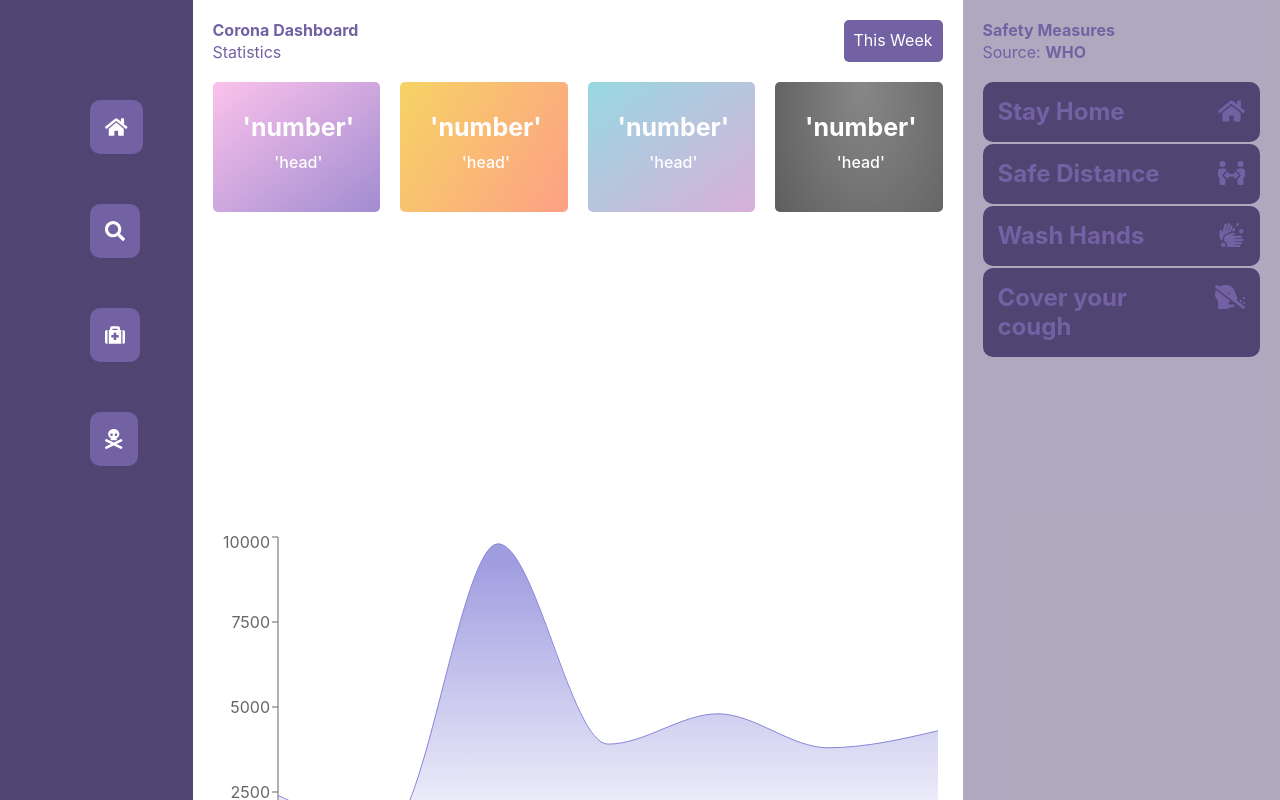
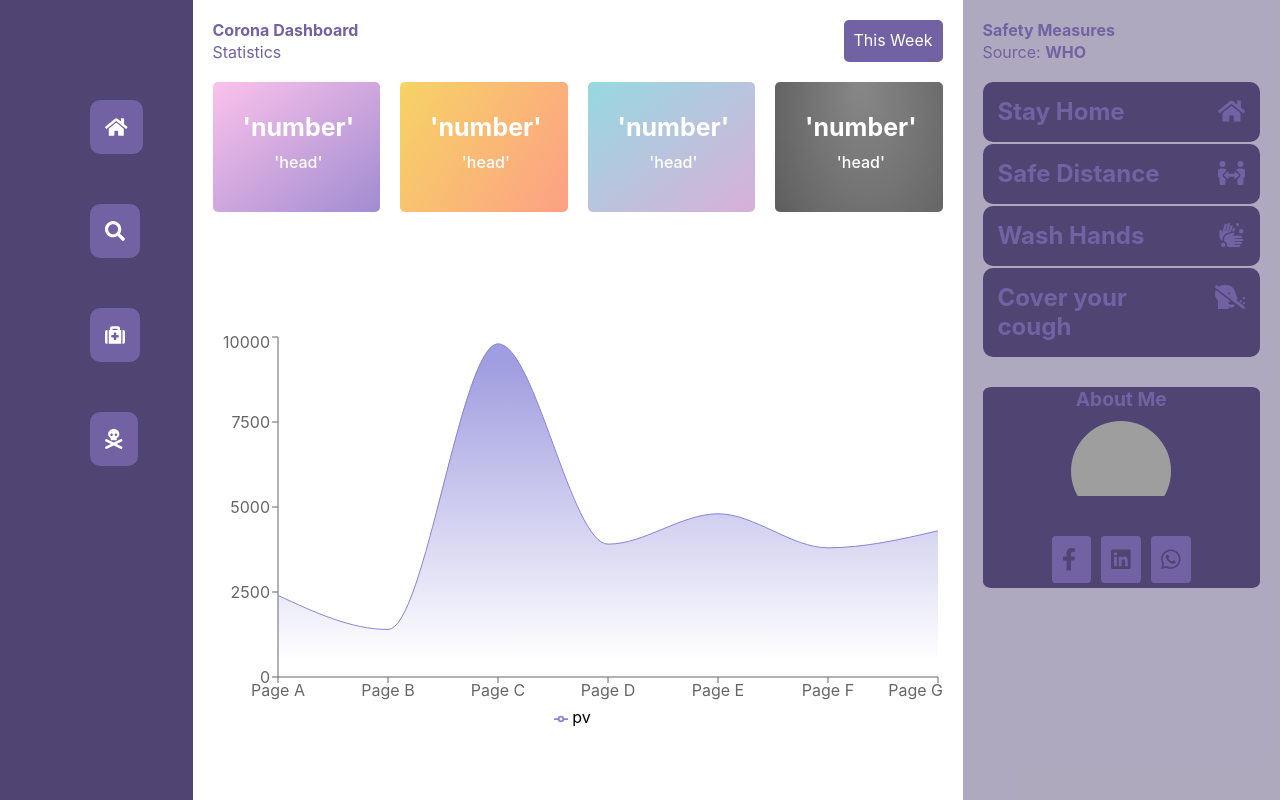
Before and after one commit to Angeloem/corona, a React (Create React App) app: page / in a window 1280 px wide. Shown: the top 800 px of the page. Built offline with nearby package versions, Linux system fonts and the light colour scheme; grey boxes are pictures that could not be loaded.

Commit message:
Added the about me component... Changed the colors of the panels background to the theme color

```diff
--- a/src/pages/first_page.jsx
+++ b/src/pages/first_page.jsx
@@ -7,7 +7,7 @@ import {LineGraph} from "../components/lineGraph";
 import './styles/first_page.scss';
 import {ScatterPlot} from "../components/scatterPlot";
 import {SafetyMeasures} from "../components/safety-measures";
-import {CoronaChase} from "../animations/coronaChasingPerson";
+import {AboutMe} from "../animations/aboutMe";
 
 export class FirstPage extends Component {
     render() {
@@ -30,7 +30,7 @@ export class FirstPage extends Component {
                     </div>
                     <div className={`graphs`}>
                         {/* graphs here */}
-                        <CoronaChase />
+                        {/*<CoronaChase />*/}
                         <div className={`area-chart`}>
                             <LineGraph />
                         </div>
@@ -44,6 +44,9 @@ export class FirstPage extends Component {
                 </div>
                 <div className={`final-container`}>
                     <SafetyMeasures />
+                    <div className="about-me">
+                        <AboutMe />
+                    </div>
                 </div>
             </div>
         );
--- a/src/pages/styles/first_page.scss
+++ b/src/pages/styles/first_page.scss
@@ -5,7 +5,7 @@
 
 .sidebar{
   height: 100%;
-  background: #504472;
+  background: rgba(80, 68, 114, 1);
   padding: 50px;
 }
 
@@ -39,3 +39,8 @@
   background: rgba(80, 68, 114, 0.46);
   height: 100%;
 }
+
+.about-me {
+  padding: 10px;
+  margin: 10px;
+}
```
